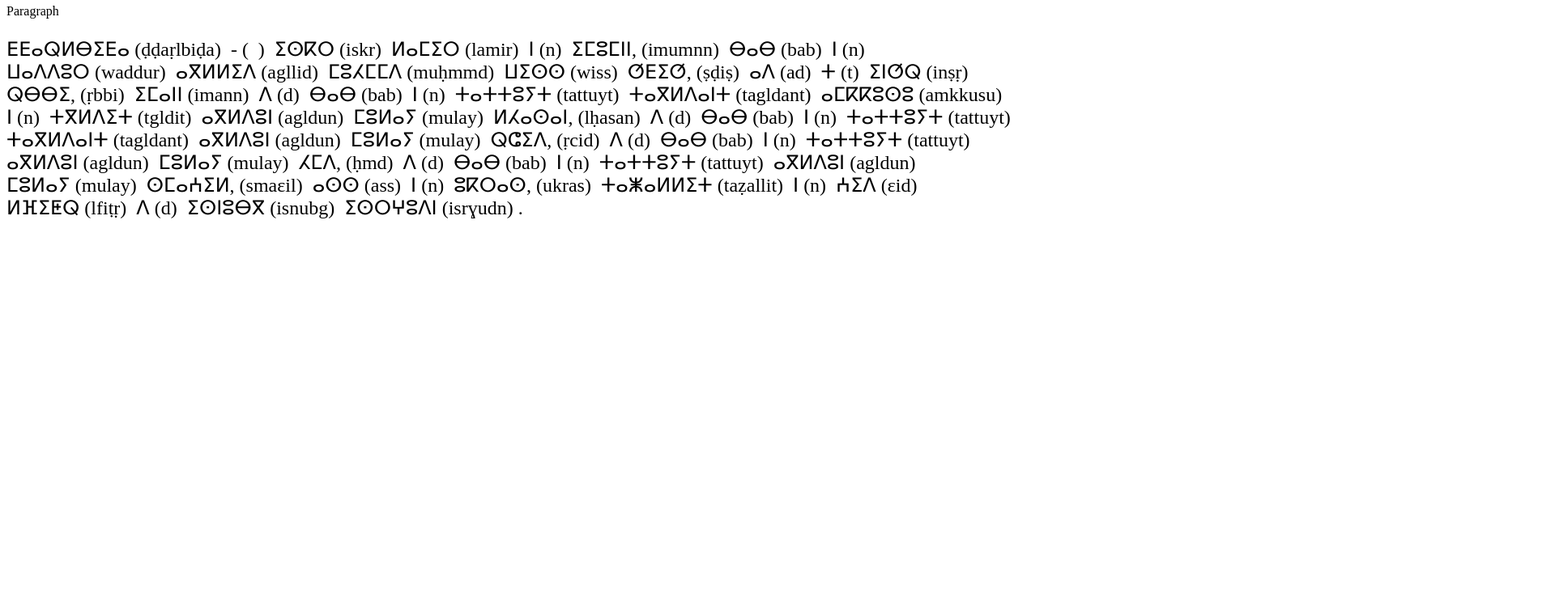
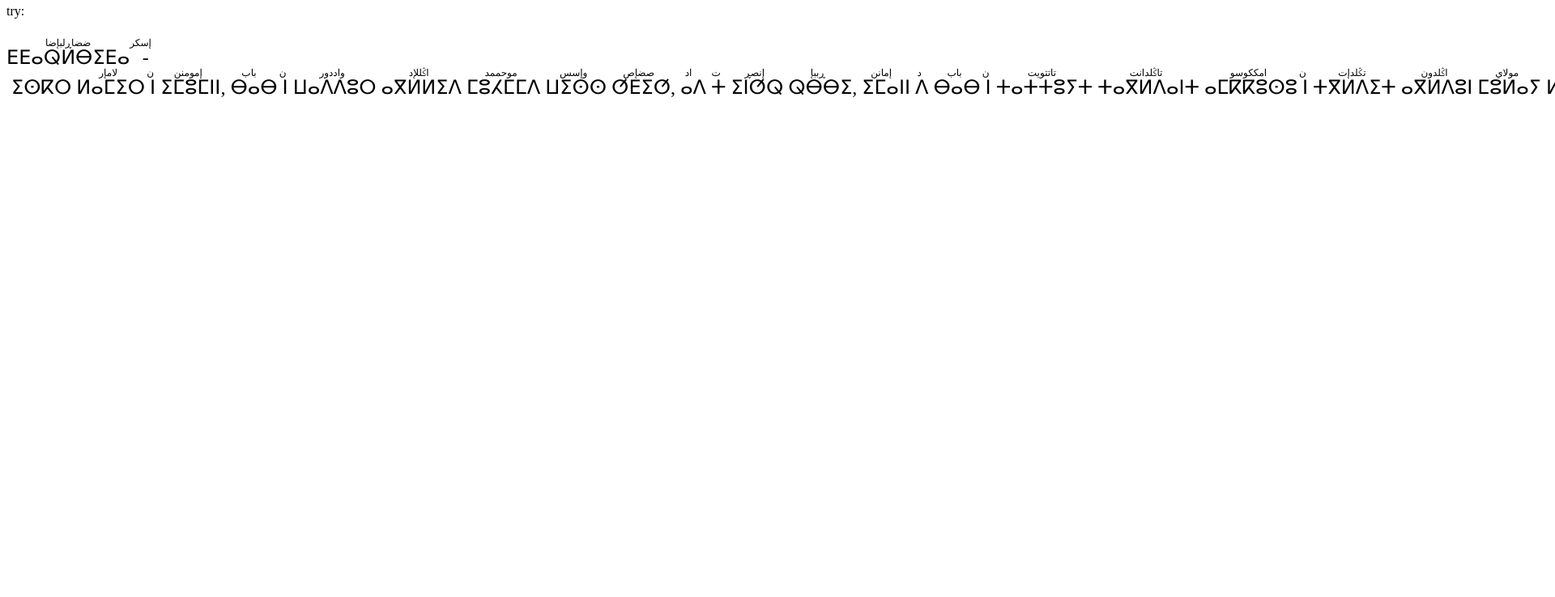
Before and after one commit to orifki/tifinagh_translit, a plain HTML site: page test.html in a window 1280 px wide. Shown: the part 62-800 px from the top of the page at 81% size, 1920 px wide, since content can reach past the window. Drawn offline with Linux system fonts and the light colour scheme.

Commit message:
first addition of Arabic script

```diff
--- a/main.js
+++ b/main.js
@@ -38,41 +38,41 @@ const tifinaghToLatin = {
 };
 
 const tifinaghToArabic = {
-	'ⴰ': 'ا',
+	'ⴰ': 'ا', //
 	'ⴱ': 'ب',
-	'ⴳ': 'ج',
+	'ⴳ': 'ݣ',
 	'ⴷ': 'د',
-	'ⴻ': 'e',
+	'ⴻ': 'ه', //
 	'ⴼ': 'ف',
 	'ⴽ': 'ك',
 	'ⵀ': 'ه',
-	'ⵄ': 'ɛ',
+	'ⵄ': 'ع',
 	'ⵎ': 'م',
-	'ⵜ': 't',
-	'ⵞ': 'č',
+	'ⵜ': 'ت',
+	'ⵞ': 'چ', //تش, ڜ
 	'ⵟ': 'ط',
 	'ⵙ': 'س',
 	'ⵣ': 'ز',
-	'ⵕ': 'ṛ',
-	'ⴹ': 'ḍ',
+	'ⵕ': 'ڕ', //ڑ
+	'ⴹ': 'ض',
 	'ⵏ': 'ن',
 	'ⵍ': 'ل',
 	'ⵔ': 'ر',
 	'ⵚ': 'ص',
-	'ⵛ': '',
+	'ⵛ': 'ش',
 	'ⵊ': 'ج',
-	'ⵅ': 'x',
+	'ⵅ': 'خ',
 	'ⵃ': 'ح',
 	'ⵡ': 'و',
-	'ⵖ': 'ɣ',
+	'ⵖ': 'غ',
 	'ⵯ': 'ʷ',
-	'ⵥ': 'ẓ',
-	'ⵇ': 'q',
+	'ⵥ': 'ژ', //ڞ
+	'ⵇ': 'ق',
 	'ⵢ': 'ي',
-	'ⵉ': 'إ',
-	'ⵓ': 'u',
-	'ⵒ': 'p',
-	'ⵠ': 'v'
+	'ⵉ': 'إ', //
+	'ⵓ': 'و', //
+	'ⵒ': 'پ',
+	'ⵠ': 'ڥ' // ڤ, ۋ
 };
 
 
@@ -93,41 +93,48 @@ let outputText = document.getElementById('test');
 // }
 //inputText.style.height = (inputText.scrollHeight + 2) + "px";
 
-let isFurigana = 0
+let isFurigana = 1
+let isLatin = 1
 let output = "<ruby>";
-if (isFurigana == 0) {
-	output += "<rbc>"
-}
+if (isFurigana == 0) output += "<rbc>"
 
 let tifinagh_word = "";
 let latin_word = "";
+let is_empty = 1
 for (let i in input) {
+	if (input[i] == ' ' || input[i] == '.' || input[i] == ',' || input[i] == ':') {
+		output += tifinagh_word
 
-	if (input[i] == ' ' || input[i] == '.' || input[i] == ':') {
-		output += tifinagh_word + "<rp>(</rp><rt>"
-		if (isFurigana == 0 && latin_word != ' ') {
-			output += "&nbsp;(" + latin_word + ")&nbsp;"
-		} else {
-			output += latin_word
+		//add transliteration
+		if (is_empty != 1) {
+			output += "<rp>(</rp><rt>"
+			if (isFurigana == 0)
+				output += "&nbsp;(" + latin_word + ")"
+			else
+				output += latin_word
+			output += "</rt><rp>)</rp>";
+			if (isFurigana == 0) output += "</rbc><rbc>"
 		}
-		output += "</rt><rp>)</rp>";
-		if (isFurigana == 0) {
-			output += "</rbc><rbc>"
-		}
-		output += input[i]
+
+		//add ponctuation
+		if (input[i] == ' ') output += "&nbsp;"
+		//else if (input[i] == '\n') output += "</br>"
+		else output += input[i]
+
+		//init variables
 		tifinagh_word = "";
 		latin_word = "";
+		is_empty = 1
 	} else {
 		tifinagh_word += input[i]
-		if (input[i] != ',') {
-			latin_word += tifinaghToLatin[input[i]] ?? "&nbsp;&nbsp;";
-		}
+		//latin_word += tifinaghToLatin[input[i]]
+		latin_word += tifinaghToArabic[input[i]]
+		//	latin_word += tifinaghToLatin[input[i]] ?? "&nbsp;";
+		if (input[i] >= 'ⴰ' && input[i] <= 'ⵠ') is_empty = 0
 	}
 
 }
-if (isFurigana == 0) {
-	output += "</rbc>"
-}
+if (isFurigana == 0) output += "</rbc>"
 output += "</ruby>";
 //outputText.style.fontSize = "25px"
 outputText.style.fontSize = "x-large";
--- a/test.html
+++ b/test.html
@@ -6,8 +6,8 @@
 </head>
 
 <body>
-    <h2>Title</h2>
-    <p>Paragraph</p>
+    <h2>Tifinagh Translit.</h2>
+    <p>try:</p>
     <p id="test"></p>
     <script src="main.js"></script>
 </body>
```
